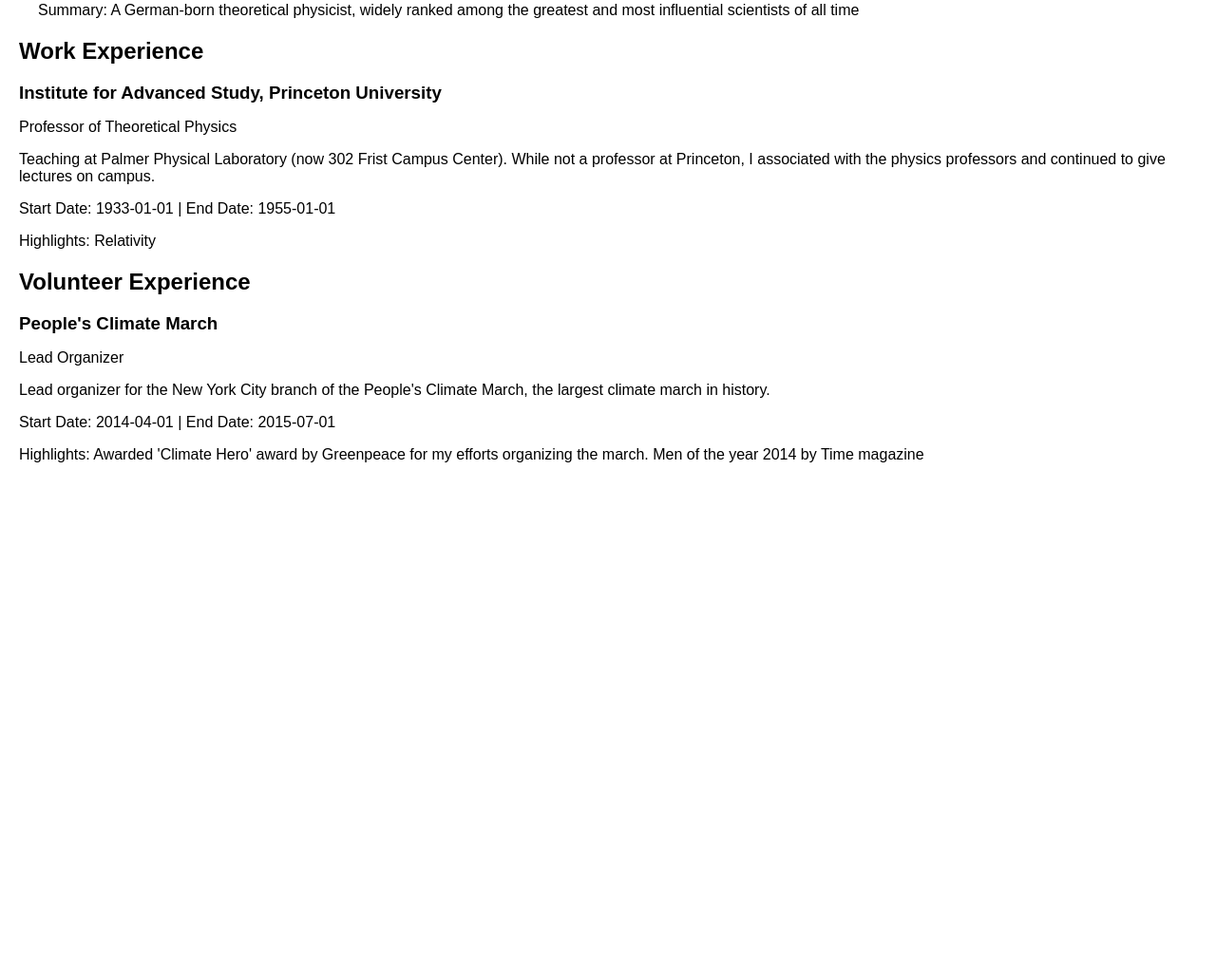
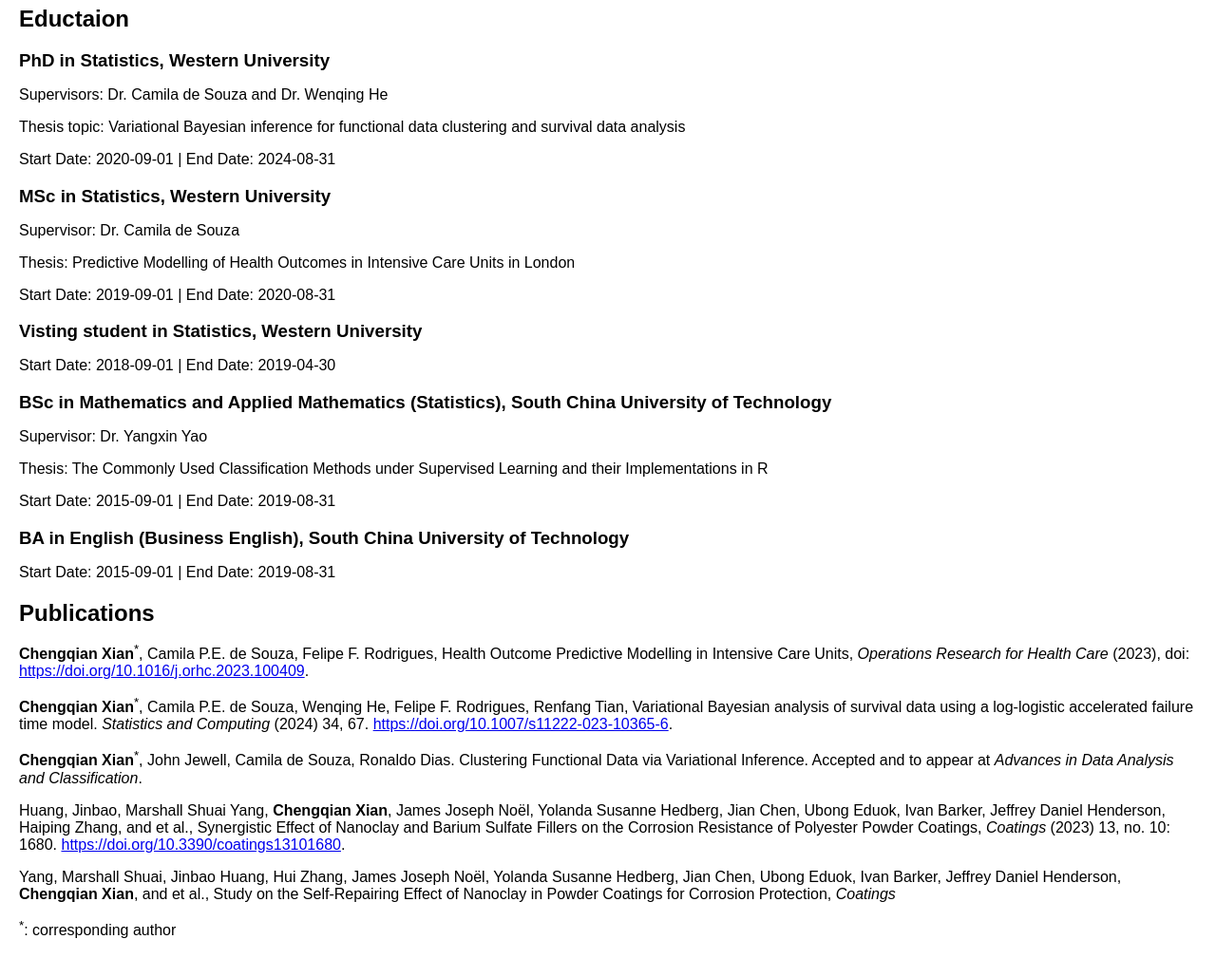
Before and after one commit to chengqianxian/chengqianxian.github.io, a plain HTML site: page index.html in a window 1280 px wide. Shown: the part 482-1511 px from the top of the page at 95% size. Before the commit the page ends 1010 px from the top, so only its background shows below. Drawn offline with Linux system fonts and the light colour scheme.

Commit message:
Update index.html

```diff
--- a/index.html
+++ b/index.html
@@ -37,36 +37,54 @@
     <div class="profile">
         <img class="profile-image" src="ChengqianXian.jpeg" alt="Profile Picture">
         <div class="profile-details">
-            <h1>Albert Einstein</h1>
-            <p>Scientist</p>
-            <p><i class="fas fa-envelope"></i> albert@einstein.de</p>
-            <p><i class="fas fa-phone"></i> (912) 123-4567</p>
-            <p><i class="fas fa-map-marker-alt"></i> 2712 Broadway St, San Francisco, CA 94115, California, US</p>
-            <p><i class="fab fa-twitter"></i> <a href="https://twitter.com/AlbertEinstein">AlbertEinstein</a></p>
-            <p>Summary: A German-born theoretical physicist, widely ranked among the greatest and most influential scientists of all time</p>
+            <h1>Chengqian Xian</h1>
+            <p>PhD candidate in Statistics</p>
+            <p>Research interests: Bayesian variational inference, survival analysis, mixture models, machine learning, functional data analysis, and intensive care unit (ICU) data analysis </p>p
+            <p><i class="fas fa-envelope"></i> cxian3@uwo.ca</p>
+            <p><i class="fas fa-map-marker-alt"></i> Department of Statistical and Actuarial Sciences, Western University, London, Ontario, Canada</p>
         </div>
     </div>
 
     <div class="section">
-        <h2>Work Experience</h2>
+        <h2>Eductaion</h2>
         <div class="section-item">
-            <h3>Institute for Advanced Study, Princeton University</h3>
-            <p>Professor of Theoretical Physics</p>
-            <p>Teaching at Palmer Physical Laboratory (now 302 Frist Campus Center). While not a professor at Princeton, I associated with the physics professors and continued to give lectures on campus.</p>
-            <p>Start Date: 1933-01-01 | End Date: 1955-01-01</p>
-            <p>Highlights: Relativity</p>
+            <h3>PhD in Statistics, Western University</h3>
+            <p>Supervisors: Dr. Camila de Souza and Dr. Wenqing He</p>
+            <p>Thesis topic: Variational Bayesian inference for functional data clustering and survival data analysis</p>
+            <p>Start Date: 2020-09-01 | End Date: 2024-08-31</p>
+            <h3>MSc in Statistics, Western University</h3>
+            <p>Supervisor: Dr. Camila de Souza</p>
+            <p>Thesis: Predictive Modelling of Health Outcomes in Intensive Care Units in London</p>
+            <p>Start Date: 2019-09-01 | End Date: 2020-08-31</p>
+            <h3>Visting student in Statistics, Western University</h3>
+            <p>Start Date: 2018-09-01 | End Date: 2019-04-30</p>
+            <h3>BSc in Mathematics and Applied Mathematics (Statistics), South China University of Technology</h3>
+            <p>Supervisor: Dr. Yangxin Yao</p>
+            <p>Thesis: The Commonly Used Classification Methods under Supervised Learning and their Implementations in R</p>
+            <p>Start Date: 2015-09-01 | End Date: 2019-08-31</p>
+            <h3>BA in English (Business English), South China University of Technology</h3>
+            <p>Start Date: 2015-09-01 | End Date: 2019-08-31</p>
         </div>
     </div>
 
     <div class="section">
-        <h2>Volunteer Experience</h2>
-        <div class="section-item">
-            <h3>People's Climate March</h3>
-            <p>Lead Organizer</p>
-            <p>Lead organizer for the New York City branch of the People's Climate March, the largest climate march in history.</p>
-            <p>Start Date: 2014-04-01 | End Date: 2015-07-01</p>
-            <p>Highlights: Awarded 'Climate Hero' award by Greenpeace for my efforts organizing the march. Men of the year 2014 by Time magazine</p>
+        <h2>Publications</h2>
+        <div class="publication">
+            <p><strong>Chengqian Xian</strong><sup>*</sup>, Camila P.E. de Souza, Felipe F. Rodrigues, Health Outcome Predictive Modelling in Intensive Care Units, <em>Operations Research for Health Care</em> (2023), doi: <a href="https://doi.org/10.1016/j.orhc.2023.100409">https://doi.org/10.1016/j.orhc.2023.100409</a>.</p>
         </div>
+        <div class="publication">
+            <p><strong>Chengqian Xian</strong><sup>*</sup>, Camila P.E. de Souza, Wenqing He, Felipe F. Rodrigues, Renfang Tian, Variational Bayesian analysis of survival data using a log-logistic accelerated failure time model. <em>Statistics and Computing</em> (2024) 34, 67. <a href="https://doi.org/10.1007/s11222-023-10365-6">https://doi.org/10.1007/s11222-023-10365-6</a>.</p>
+        </div>
+        <div class="publication">
+            <p><strong>Chengqian Xian</strong><sup>*</sup>, John Jewell, Camila de Souza, Ronaldo Dias. Clustering Functional Data via Variational Inference. Accepted and to appear at <em>Advances in Data Analysis and Classification</em>.</p>
+        </div>
+        <div class="publication">
+             <p>Huang, Jinbao, Marshall Shuai Yang, <strong>Chengqian Xian</strong>, James Joseph Noël, Yolanda Susanne Hedberg, Jian Chen, Ubong Eduok, Ivan Barker, Jeffrey Daniel Henderson, Haiping Zhang, and et al., Synergistic Effect of Nanoclay and Barium Sulfate Fillers on the Corrosion Resistance of Polyester Powder Coatings, <em>Coatings</em> (2023) 13, no. 10: 1680. <a href="https://doi.org/10.3390/coatings13101680">https://doi.org/10.3390/coatings13101680</a>.</p>
+        </div>
+        <div class="publication">
+             <p>Yang, Marshall Shuai, Jinbao Huang, Hui Zhang, James Joseph Noël, Yolanda Susanne Hedberg, Jian Chen, Ubong Eduok, Ivan Barker, Jeffrey Daniel Henderson, <strong>Chengqian Xian</strong>, and et al., Study on the Self-Repairing Effect of Nanoclay in Powder Coatings for Corrosion Protection, <em>Coatings</em>
+        </div>
+        <p><sup>*</sup>: corresponding author</p>
     </div>
 
     <!-- Add other sections like education, awards, publications, skills, languages, interests, references, projects, etc. -->
```
